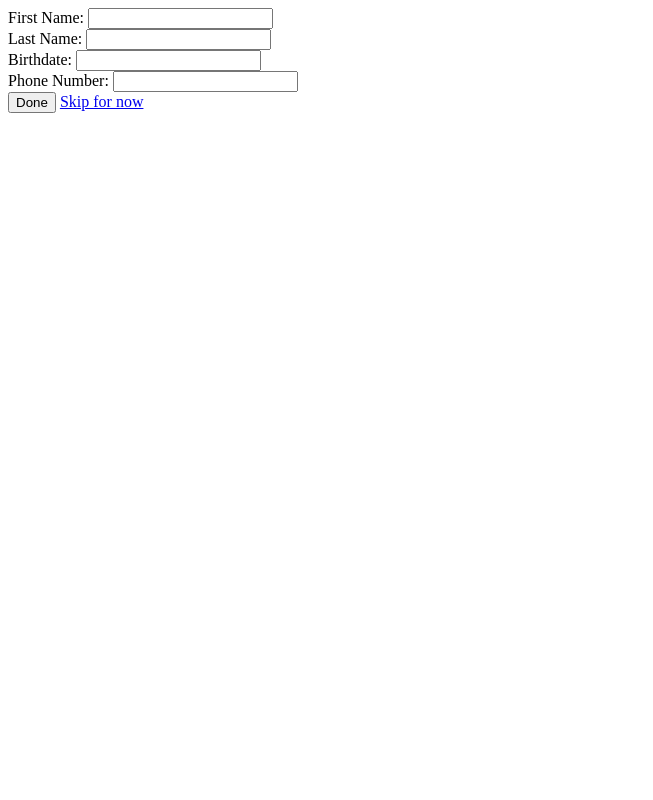
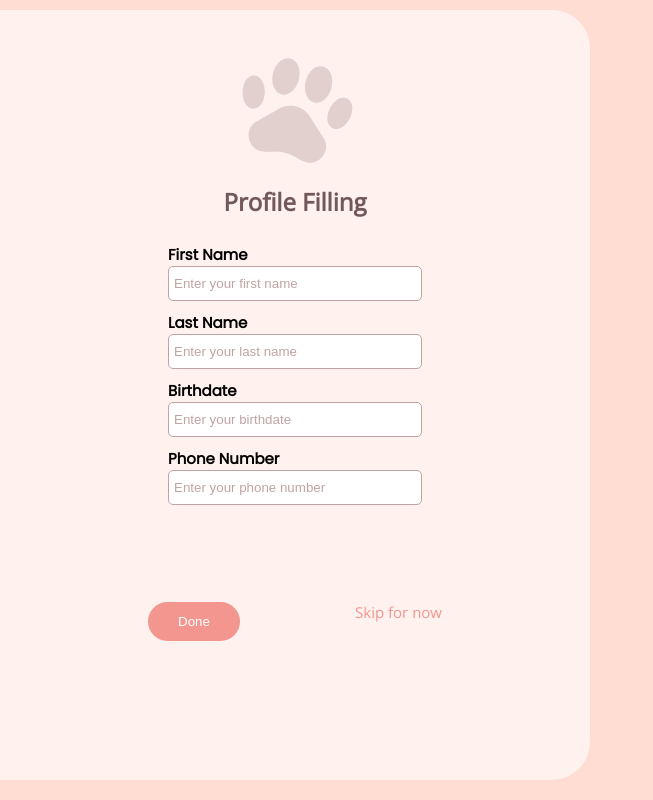
Before and after one commit to aizernere/PawsForHome, a Django app: page /profile_filling/ in a window 1280 px wide. Shown: the whole page, without its empty margins (0-653 px from the left). Run offline with Django 5.2, Linux system fonts and the light colour scheme; data comes from the database, SQL or seed files in the repository; parts of the project's set-up code (start-up, migrations or seed data) failed here and were passed over.

Commit message:
pray for this

```diff
--- a/PawsForHome/main/forms.py
+++ b/PawsForHome/main/forms.py
@@ -79,14 +79,38 @@ class Login_Account(forms.Form):
 
 class Profile_Fillling(forms.Form):
     first_name = forms.CharField(
-        label='First Name'
+        label='First Name',
+        widget=forms.TextInput(
+            attrs={
+            'class': 'input-field',
+            'placeholder': 'Enter your first name',
+            }
+        )
     )
     last_name = forms.CharField(
-        label='Last Name'
+        label='Last Name',
+        widget=forms.TextInput(
+            attrs={
+            'class': 'input-field',
+            'placeholder': 'Enter your last name',
+            }
+        )
     )
     birthdate = forms.DateField(
-        label='Birthdate'
+        label='Birthdate',
+        widget=forms.DateInput(
+            attrs={
+            'class': 'input-field',
+            'placeholder': 'Enter your birthdate',
+            }
+        )
     )
     phone_number = forms.IntegerField(
         label='Phone Number',
+        widget=forms.NumberInput(
+            attrs={
+            'class': 'input-field',
+            'placeholder': 'Enter your phone number',
+            }
+        )
     )
--- a/PawsForHome/main/static/css/profile-filling.css
+++ b/PawsForHome/main/static/css/profile-filling.css
@@ -0,0 +1,87 @@
+body{
+    background-color: #FFDDD2;
+    margin: 0;
+}
+
+.container{
+    display:flex;
+    flex-direction: row;
+    width: 100%;
+}
+
+.container .left,
+.container .right{
+    width: 50%;
+    height: 95vh;
+    /* border: 1px solid black; */
+}
+
+
+.container .left .inner-container{
+    height: 90vh;
+    background-color: #FFF1EE;
+    border-radius: 0 38px 38px 0;
+    margin: 10px 50px 10px 0;
+    padding: 25px 50px;
+    /* border: 1px solid black; */
+}
+
+.inner-container form{
+    margin: 0 auto;
+    width: 60%;
+    font-family: 'Poppins';
+    font-size: 15px;
+    /* border: 1px solid black; */
+}
+
+.inner-container form .label-input{
+    padding: 5px 20px;
+    /* border: 1px solid black; */
+}
+
+.inner-container form .label-input .lbl{
+    color: black;
+    font-weight: bold ;
+}
+
+.inner-container form .label-input .input-field{
+    width: 100%;
+    height: 35px;
+    border: 1px solid #C1A3A3;
+    border-radius: 5px;
+    padding: 5px;
+}
+
+.input-field::placeholder{
+    color: #C1A3A3;
+}
+
+.inner-container h2{
+    font-family: 'Open Sans';
+    font-weight: bolder;
+    color: #735858;
+    margin-top: 0;
+}
+
+.inner-container .btns{
+    font-family: 'Open Sans';
+    font-size: 15px;
+    display: flex;
+    justify-content: space-between;
+}
+
+.inner-container .btns .done-btn{
+    width: fit-content;
+    height: fit-content;
+    padding: 12px 30px;
+    background-color: #F2968F;
+    color: white;
+    border-radius: 100px;
+    border-width: 0;
+    cursor: pointer;
+    font-weight: 100;
+}
+.inner-container .btns .skip-btn{
+    text-decoration: none;
+    color: #F2968F;
+}
--- a/PawsForHome/main/templates/profilefilling.html
+++ b/PawsForHome/main/templates/profilefilling.html
@@ -1,11 +1,50 @@
 <head>
     {% load static %}
     <link rel="stylesheet" href="{% static 'css/profile-filling.css' %}">
+    <link href='https://fonts.googleapis.com/css?family=Open Sans' rel='stylesheet'>
+    <link href='https://fonts.googleapis.com/css?family=Poppins' rel='stylesheet'>
 </head>
 <body>
+    <div class="container">
+        {% comment %} profile fillling form {% endcomment %}
+        <div class="left">
+            <div class = "inner-container">
+                <center>
+                    <img src="{% static 'images/PawImageForSignUp.png' %}" alt="Custom Paw">
+                    <h2>Profile Filling</h2>
+                </center>
                 <form method="post" action="">
                     {% csrf_token %}
-        {{ form }}
+                    {{ form.non_field_errors }}
+
+                    <div class="label-input">
+                        <label for="first_name" class="lbl">First Name</label>
+                        <br>
+                        <center>
+                            {{ form.first_name }}
+                        </center>
+                    </div>
+                    <div class="label-input">
+                        <label for="last_name" class="lbl">Last Name</label>
+                        <br>
+                        <center>
+                            {{ form.last_name }}
+                        </center>
+                    </div>
+                    <div class="label-input">
+                        <label for="birthdate" class="lbl">Birthdate</label>
+                        <br>
+                        <center>
+                            {{ form.birthdate }}
+                        </center>
+                    </div>
+                    <div class="label-input">
+                        <label for="phone_number" class="lbl">Phone Number</label>
+                        <br>
+                        <center>
+                            {{ form.phone_number }}
+                        </center>
+                    </div>
 
                     {% if messages %}
                         <br>
@@ -15,7 +54,21 @@
 
                         {% endfor %}
                     {% endif %}
-        <button type="submit">Done</button>
-        <a href="{% url "main:login_account" %}">Skip for now</a>
+                    <br>
+                    <br>
+                    <br>
+                    <br>
+                    <div class="btns">
+                        <button type="submit" class="done-btn">Done</button>
+                        <a class="skip-btn" href="{% url "main:login_account" %}">Skip for now</a>
+                    </div>
                 </form>
+            </div>
+        </div>
+        {% comment %} eme eme lang {% endcomment %}
+        <div class="right">
+
+        </div>
+    </div>
+
 </body>
--- a/PawsForHome/main/urls.py
+++ b/PawsForHome/main/urls.py
@@ -1,6 +1,5 @@
 from django.urls import path
 from . import views
-from pets.views import my_pets, dashpets
 
 urlpatterns = [
     path('',views.landing_page,name='landing_page'),
@@ -13,8 +12,8 @@ urlpatterns = [
     path('logout/',views.logout_account, name='logout_account'),
     path('home/',views.home, name='home'),
     path('adoptionform/',views.adoptionform, name='adoptionform'),
-    path('shelterdashboard/',dashpets, name='shelterdashboard'),
-    path('pet_listings/', my_pets, name='pet_listings'),
+    path('shelterdashboard/',views.shelterdashboard, name='shelterdashboard'),
+    path('pet_listings/', views.pet_listings, name='pet_listings'),
     path('pending_requests/', views.pending_requests, name='pending_requests'),
     path('adoptform/', views.adoptform, name='adoptform'),
     path('profile_filling/', views.profile_filling_page, name='profile_filling'),
--- a/PawsForHome/main/views.py
+++ b/PawsForHome/main/views.py
@@ -8,19 +8,17 @@ from django.contrib.auth import login, authenticate, logout
 # Create your views here.
 
 def landing_page(request):
-    if request.user.is_authenticated:
-        return index(request)
-    return render(request, 'landing_page.html', {})
+     return render(request, 'landing_page.html', {})
 def index(request):
     return render(request, 'index.html', {})
 def adoptionform(request):
     return render(request, 'adoptionform.html', {})
-# def shelterdashboard(request):
-#     return render(request, 'shelterdashboard.html', {})
+def shelterdashboard(request):
+    return render(request, 'shelterdashboard.html', {})
 def user_dashboard(request):
     return render(request, 'userdashboard.html', {})
-# def pet_listings(request):
-#     return render(request, 'shelterdashboard/pet_listings.html',{})
+def pet_listings(request):
+    return render(request, 'shelterdashboard/pet_listings.html',{})
 def adoptform(request):
     return render(request, 'shelterdashboard/adoptform.html',{})
 def pending_requests(request):
```
Also changed, not shown: PawsForHome/main/templates/index.html (+4 -10 lines), PawsForHome/main/models.py (line endings or trailing spaces), PawsForHome/main/static/css/landing_page.css (line endings or trailing spaces), PawsForHome/main/static/css/main-page.css (line endings or trailing spaces), PawsForHome/main/static/css/sign-up.css (line endings or trailing spaces), PawsForHome/main/static/css/user-dashboard.css (line endings or trailing spaces), PawsForHome/main/templates/userdashboard.html (line endings or trailing spaces). Lines whose indentation alone changed are shown as unchanged.
